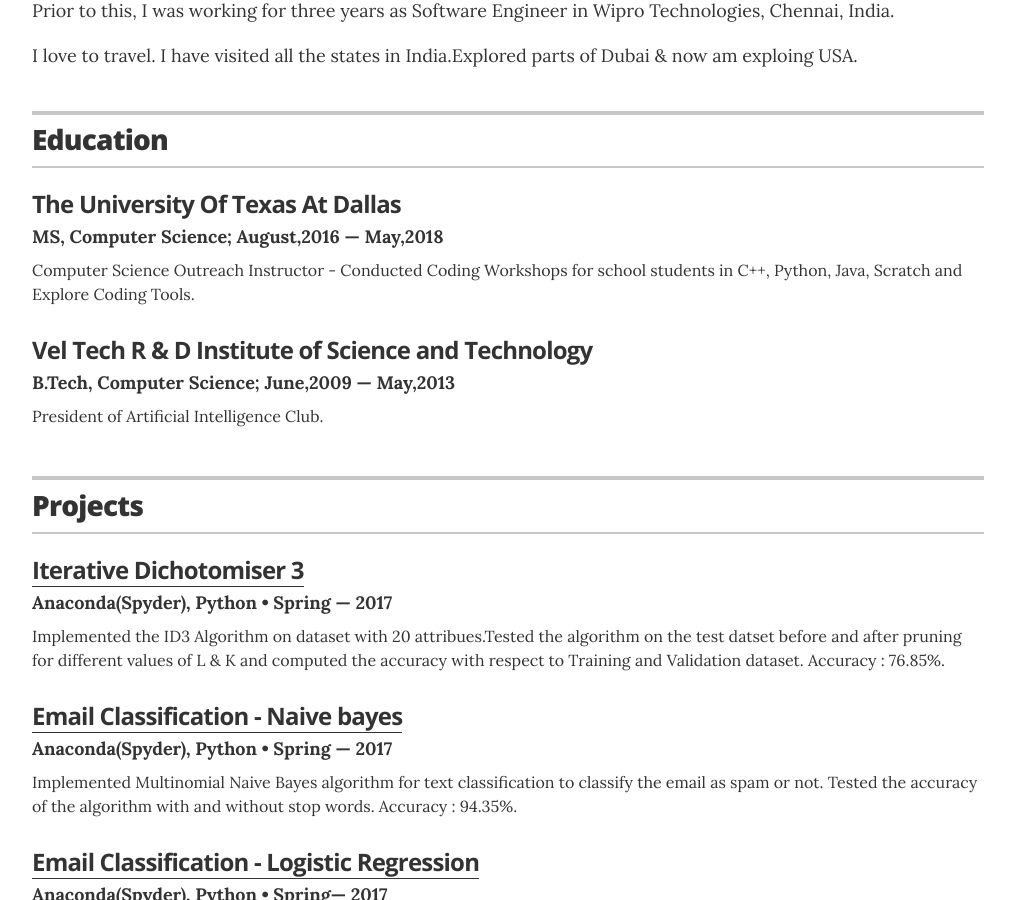
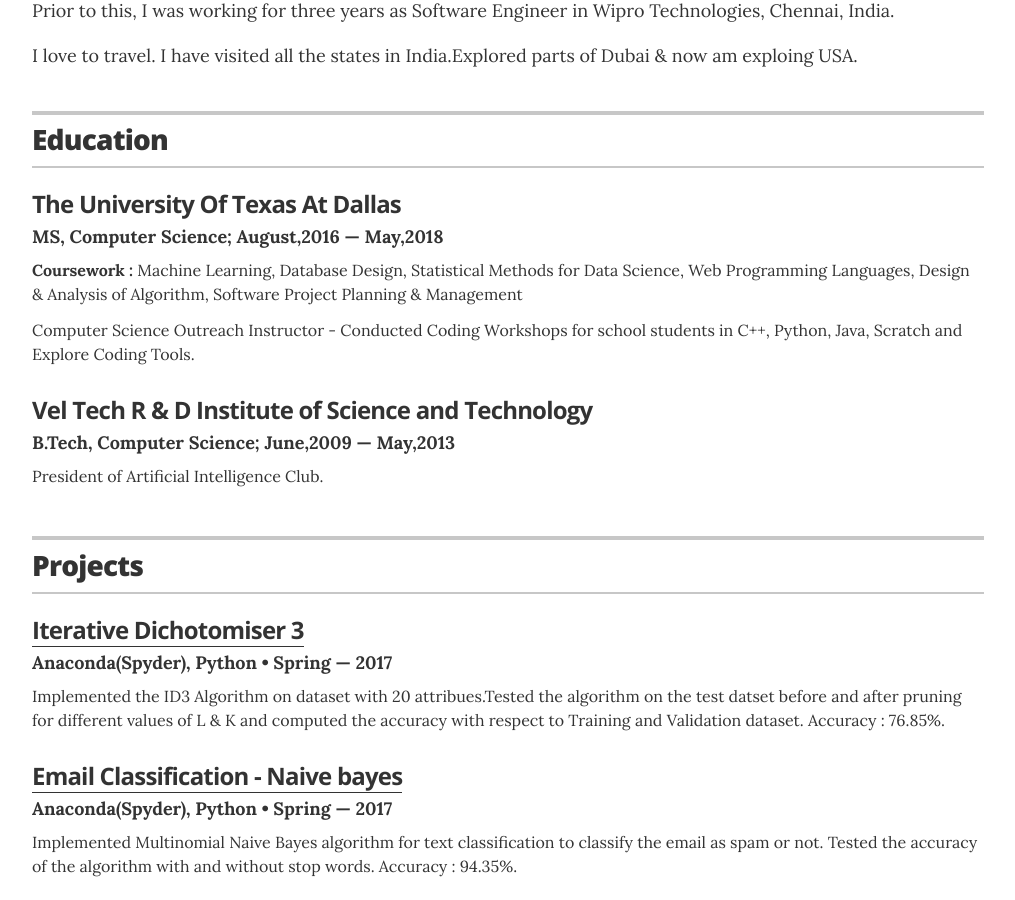
Before and after one commit to mohanakrishnavh/mohanakrishnavh.github.io, a Jekyll site: the page index.html, which Jekyll copies as it is, in a window 1280 px wide and 900 px high, scrolled down 428 px. Shown: the whole window, without its empty margins (132-1147 px from the left). Built offline with Jekyll 4.4.1, drawn with Linux system fonts in a browser that asks for light colours.

Commit message:
Update index.html

```diff
--- a/index.html
+++ b/index.html
@@ -122,6 +122,7 @@
         <div class="resume-item" itemscope itemprop="alumniOf" itemtype="http://schema.org/CollegeOrUniversity">
           <h3 class="resume-item-title" itemprop="name">The University Of Texas At Dallas</h3>
           <h4 class="resume-item-details" itemprop="description">MS, Computer Science; August,2016 &mdash; May,2018</h4>
+		<p class="resume-item-copy"><b>Coursework :</b> Machine Learning, Database Design, Statistical Methods for Data Science, Web Programming Languages, Design & Analysis of Algorithm, Software Project Planning & Management</p>
           <p class="resume-item-copy">  Computer Science Outreach Instructor - Conducted Coding Workshops for school students in C++, Python, Java, Scratch and Explore Coding Tools.</p>
         </div>
 
```
